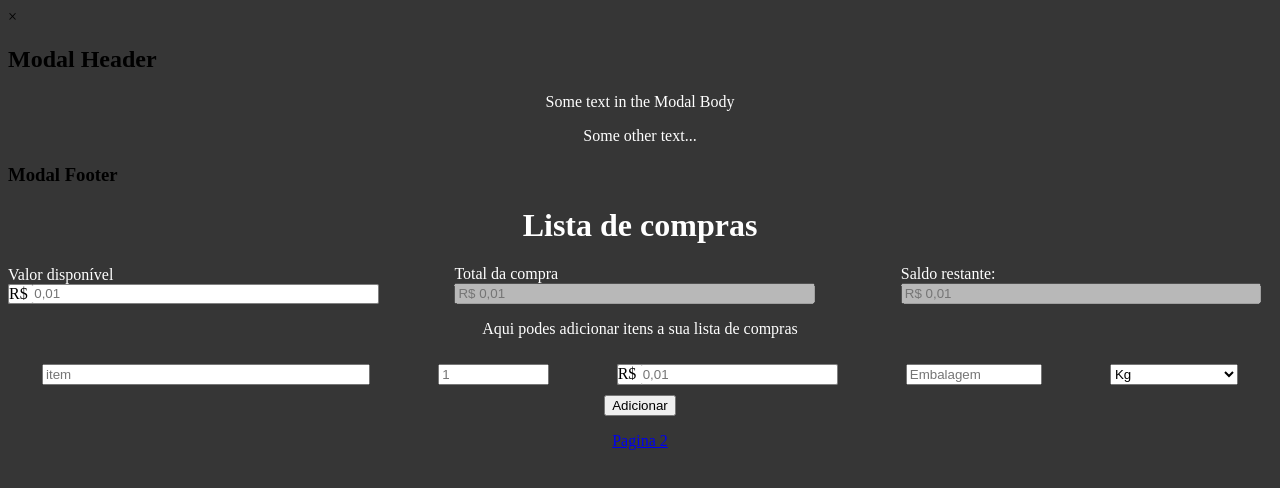
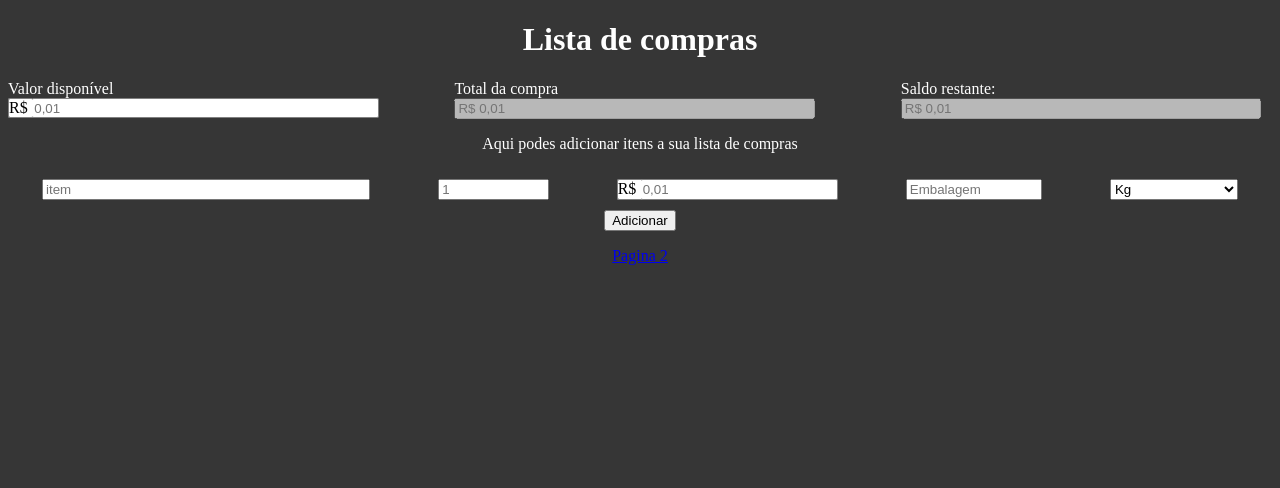
Before and after one commit to Wesley873/lista_de_compras, a plain HTML site: page index.html in a window 1280 px wide. Drawn offline with Linux system fonts and the light colour scheme.

Commit message:
Ocultado o modal

```diff
--- a/index.html
+++ b/index.html
@@ -10,7 +10,7 @@
 
 <body>
     <!-- MODAL  -->
-    <div class="modal-content">
+    <div class="modal-content" style="display: none;">
         <div class="modal-header">
             <span class="close">&times;</span>
             <h2>Modal Header</h2>
```
